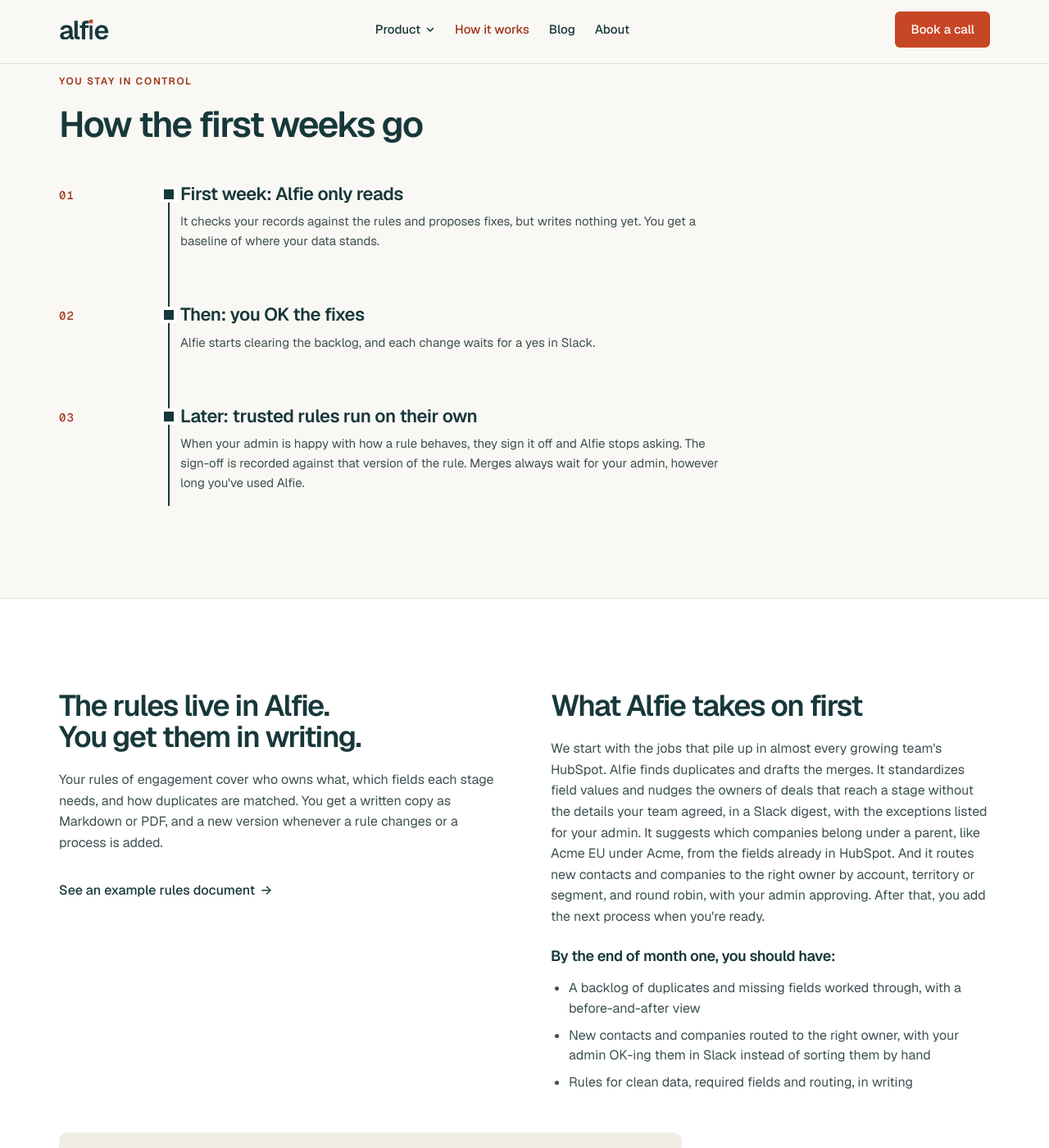
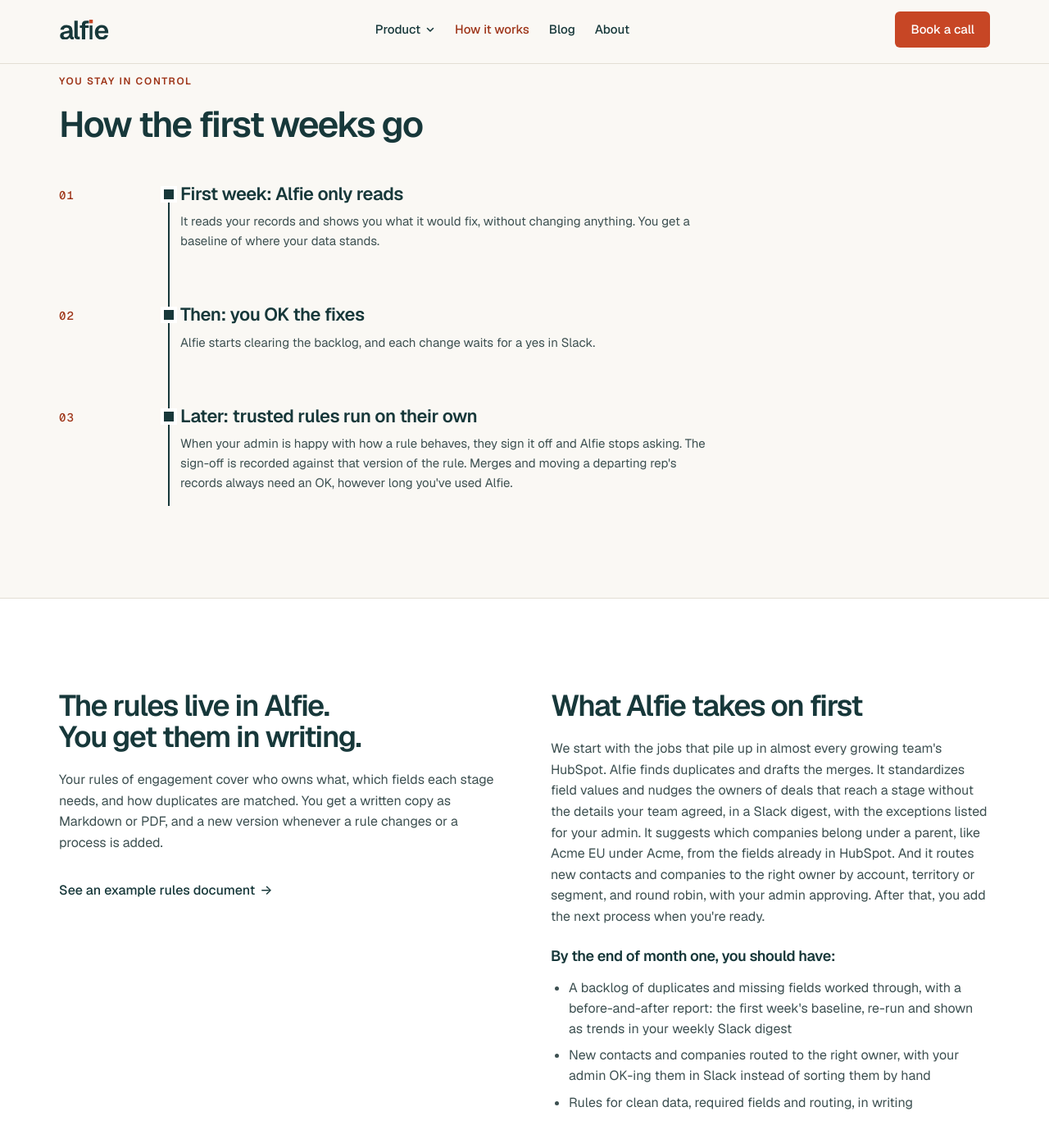
Before and after one commit to bsstaveley87/workwithalfie-site, a Jekyll site: the page built from how-it-works.html, in a window 1280 px wide and 1400 px high, scrolled down 1808 px. Shown: the whole window at 82% size. Built offline with Jekyll 4.4.1, drawn with Linux system fonts in a browser that asks for light colours.

Commit message:
Polish edits and CTO corrections: pages

```diff
--- a/features.html
+++ b/features.html
@@ -26,7 +26,7 @@ service: { name: "Alfie", type: "HubSpot data cleanup, routing and account owner
     <li><span class="n" aria-hidden="true">04</span><h3>Keeps account ownership straight</h3><p>Accounts are assigned by territory or segment on your rules. When a rep leaves, Alfie proposes who takes over each account, and nothing moves until your admin approves.</p></li>
     <li><span class="n" aria-hidden="true">05</span><h3>Tidies properties</h3><p>Standardizes emails, phone numbers, websites, countries and states, and clears placeholder values like 'test' or 'n/a'. Alfie proposes each fix and makes it once your admin approves. Lifecycle stage checks can follow once your stage definitions are agreed.</p></li>
     <li><span class="n" aria-hidden="true">06</span><h3>Links parents and subsidiaries</h3><p>AI suggests which companies belong together, like Acme EU under Acme, using your domain and hierarchy rules and the fields already in HubSpot, and you confirm before anything is linked.</p></li>
-    <li><span class="n" aria-hidden="true">07</span><h3>Takes record updates from Slack</h3><p>Ask for a change to a contact, company or deal in Slack, as one record or a pasted list, and Alfie makes it once it passes your rules. In the first weeks, your admin OKs each one in Slack.</p></li>
+    <li><span class="n" aria-hidden="true">07</span><h3>Takes record updates from Slack</h3><p>Ask for a change to a contact, company or deal in Slack, as one record or a pasted list, and Alfie makes it once it passes your rules. In the first weeks, your admin OKs each one in Slack. Merges and moving a departing rep's records always need an OK.</p></li>
   </ol>
   <p class="note">Adding outside data, like a contact's phone number or a company's headcount, is <a href="/enrichai/">EnrichAI</a>, not core Alfie.</p>
 </div></section>
@@ -45,7 +45,7 @@ service: { name: "Alfie", type: "HubSpot data cleanup, routing and account owner
   <p class="intro-text">If the founder runs HubSpot today, or a sales, marketing or ops lead who picked it up along the way, Alfie does the upkeep without a full-time hire. If you already have a RevOps person, Alfie does the repetitive part and they set the direction.</p>
   <ol class="steps c2">
     <li><span class="n" aria-hidden="true">01</span><h3>Quick start</h3><p>We connect HubSpot and Slack and agree the first rules with you. Which fields are required at each stage? How are duplicates matched? Who gets new contacts?</p></li>
-    <li><span class="n" aria-hidden="true">02</span><h3>First week</h3><p>Alfie checks your records and proposes fixes. Then it starts on the backlog as your admin OKs them.</p></li>
+    <li><span class="n" aria-hidden="true">02</span><h3>First week</h3><p>Alfie reads your records and shows you what it would fix, without changing anything. Then it works through the backlog as your admin OKs each change.</p></li>
     <li><span class="n" aria-hidden="true">03</span><h3>The next process</h3><p>When you're ready, we pick it together and Alfie takes it on.</p></li>
     <li><span class="n" aria-hidden="true">04</span><h3>Services, if you need them</h3><p>For processes that are custom or were never defined. <a href="/services/">About Services</a></p></li>
   </ol>
--- a/how-it-works.html
+++ b/how-it-works.html
@@ -30,9 +30,9 @@ faq_ids: [faq_no-rules, faq_workflows, faq_approval, security_q-overwrite]
   <p class="label">You stay in control</p>
   <h2 id="ro-title">How the first weeks go</h2>
   <ol class="steps tl">
-    <li><span class="n" aria-hidden="true">01</span><h3>First week: Alfie only reads</h3><p>It checks your records against the rules and proposes fixes, but writes nothing yet. You get a baseline of where your data stands.</p></li>
+    <li><span class="n" aria-hidden="true">01</span><h3>First week: Alfie only reads</h3><p>It reads your records and shows you what it would fix, without changing anything. You get a baseline of where your data stands.</p></li>
     <li><span class="n" aria-hidden="true">02</span><h3>Then: you OK the fixes</h3><p>Alfie starts clearing the backlog, and each change waits for a yes in Slack.</p></li>
-    <li><span class="n" aria-hidden="true">03</span><h3>Later: trusted rules run on their own</h3><p>When your admin is happy with how a rule behaves, they sign it off and Alfie stops asking. The sign-off is recorded against that version of the rule. Merges always wait for your admin, however long you've used Alfie.</p></li>
+    <li><span class="n" aria-hidden="true">03</span><h3>Later: trusted rules run on their own</h3><p>When your admin is happy with how a rule behaves, they sign it off and Alfie stops asking. The sign-off is recorded against that version of the rule. Merges and moving a departing rep's records always need an OK, however long you've used Alfie.</p></li>
   </ol>
 </div></section>
 
@@ -47,7 +47,7 @@ faq_ids: [faq_no-rules, faq_workflows, faq_approval, security_q-overwrite]
     <p class="intro-text">We start with the jobs that pile up in almost every growing team's HubSpot. Alfie finds duplicates and drafts the merges. It standardizes field values and nudges the owners of deals that reach a stage without the details your team agreed, in a Slack digest, with the exceptions listed for your admin. It suggests which companies belong under a parent, like Acme EU under Acme, from the fields already in HubSpot. And it routes new contacts and companies to the right owner by account, territory or segment, and round robin, with your admin approving. After that, you add the next process when you're ready.</p>
     <h3>By the end of month one, you should have:</h3>
     <ul class="list">
-      <li>A backlog of duplicates and missing fields worked through, with a before-and-after view</li>
+      <li>A backlog of duplicates and missing fields worked through, with a before-and-after report: the first week's baseline, re-run and shown as trends in your weekly Slack digest</li>
       <li>New contacts and companies routed to the right owner, with your admin OK-ing them in Slack instead of sorting them by hand</li>
       <li>Rules for clean data, required fields and routing, in writing</li>
     </ul>
--- a/index.html
+++ b/index.html
@@ -102,7 +102,7 @@ scripts: [home.js]
     <p class="intro-text">Most growing teams haven't written their CRM rules down. We start from a standard set and adjust it on a call with you.</p>
     <ol class="steps c2">
       <li><span class="n" aria-hidden="true">01</span><h3>Quick start</h3><p>We connect HubSpot and Slack and agree the first rules with you: clean data, required fields, and who new contacts and companies go to.</p></li>
-      <li><span class="n" aria-hidden="true">02</span><h3>First week</h3><p>Alfie reads your records and proposes fixes, and writes nothing yet. Then it works through the backlog as your admin OKs each change. Rules your admin trusts can then run on their own.</p></li>
+      <li><span class="n" aria-hidden="true">02</span><h3>First week</h3><p>Alfie reads your records and shows you what it would fix, without changing anything. Then it works through the backlog as your admin OKs each change. Rules your admin trusts can then run on their own. Merges and moving a departing rep's records always need an OK.</p></li>
       <li><span class="n" aria-hidden="true">03</span><h3>The next process</h3><p>When you're ready, we pick what's next, agree what "done" looks like, and Alfie takes it on.</p></li>
       <li><span class="n" aria-hidden="true">04</span><h3>The messy ones</h3><p>Custom processes, or ones nobody ever defined, go to <a href="/services/">Services</a>.</p></li>
     </ol>
@@ -143,4 +143,4 @@ scripts: [home.js]
   </div>
 </section>
 
-{% include final.html id="contact" h2="Tell us which HubSpot job eats your week." body="Tell us on a 20-minute call. We'll tell you which of those jobs Alfie would take first, and if we're not a fit, we'll say so." %}
+{% include final.html id="contact" h2="Tell us which HubSpot job eats your week." body="On a 20-minute call, we'll tell you which of those jobs Alfie would take first, and if we're not a fit, we'll say so." %}
--- a/who-its-for.html
+++ b/who-its-for.html
@@ -28,7 +28,6 @@ crumb: "Who it's for"
 <section class="sec alt" id="revops" aria-labelledby="wr-title"><div class="wrap split">
   <div><p class="label">An early RevOps hire</p><h2 id="wr-title">You're the first RevOps hire</h2></div>
   <div><p class="intro-text">You know what's wrong with the CRM. You've had a list since your first week. You just can't get to it between board prep and the Monday pipeline review. Think of Alfie as a second pair of hands: you set the rules, and Alfie does the merging, reassigning and field-fixing, each change checked and recorded. You get your week back for the next process.</p>
-  <p class="intro-text">Hiring your first RevOps lead? Alfie can work through the backlog and get the rules written down while you hire, so their first month goes on the next process.</p>
   <a class="textlink" href="/how-it-works/">How it works</a></div>
 </div></section>
 
```
